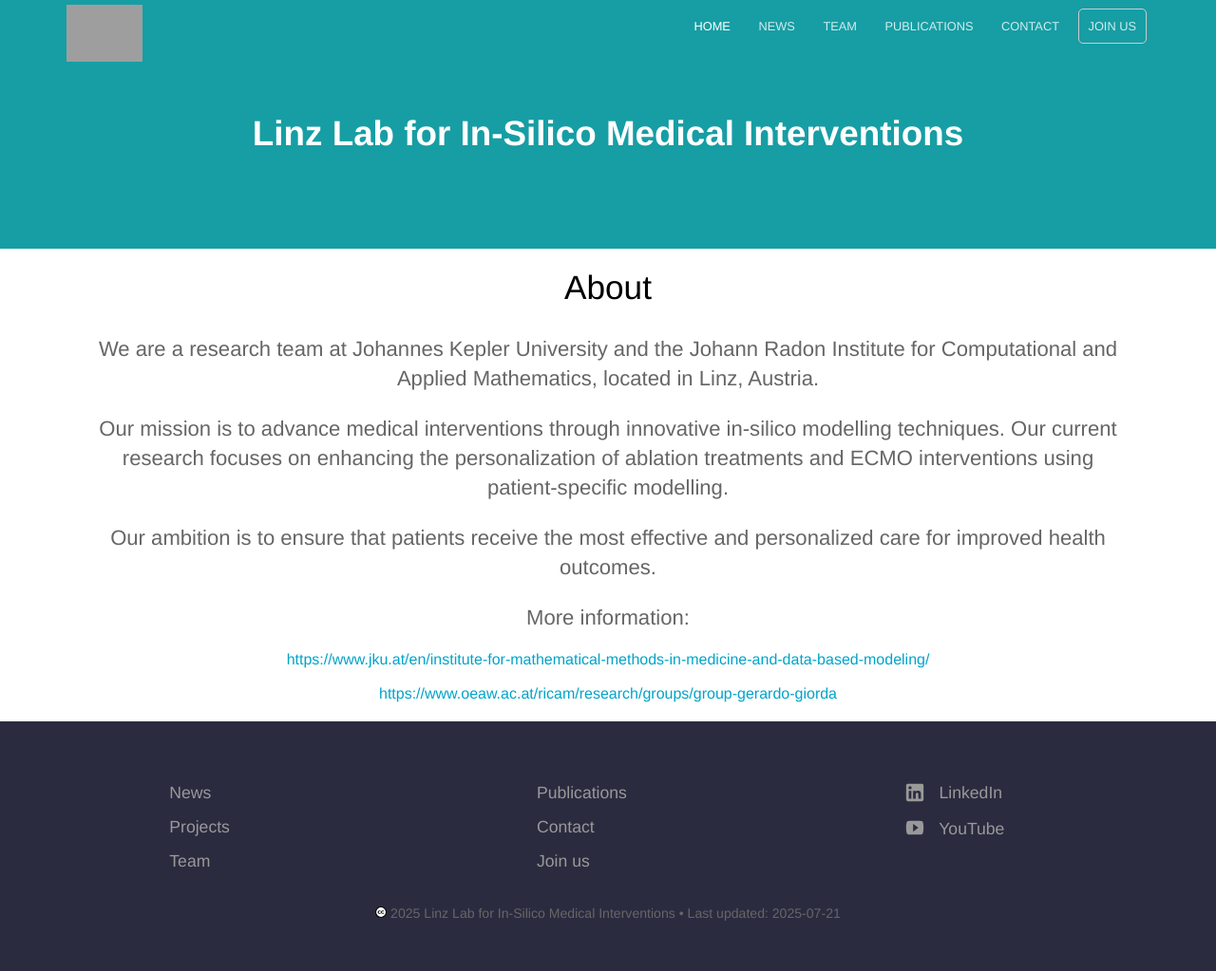
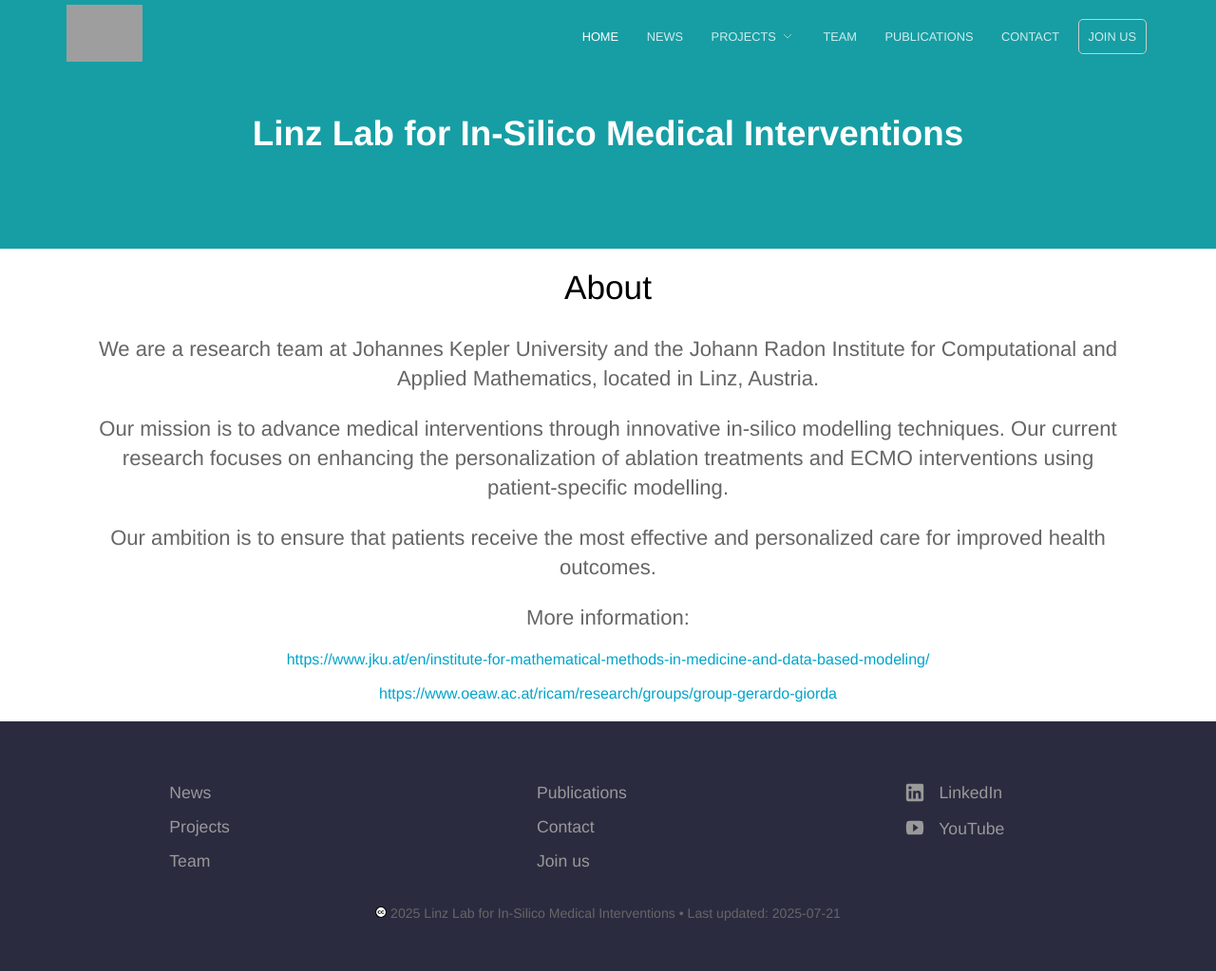
Before and after one commit to linzlabinsilmed/linzlabinsilmed.github.io, a Jekyll site: the page built from index.html, in a window 1280 px wide. Shown: the whole page at 95% size. Built offline with Jekyll 4.4.1, drawn with Linux system fonts in a browser that asks for light colours; the list of posts is cut into pages by our own code; grey boxes are pictures that could not be loaded.

Commit message:
Update navigation.scss

```diff
--- a/_sass/navigation.scss
+++ b/_sass/navigation.scss
@@ -109,7 +109,8 @@ nav {
 		  position: relative;
 
 		  @media #{$mid-point} {
-		    display: none;
+		    	display: inline-flex;
+		    	align-items: center;
 		  }
 
 		&.nav-toggle {
```
